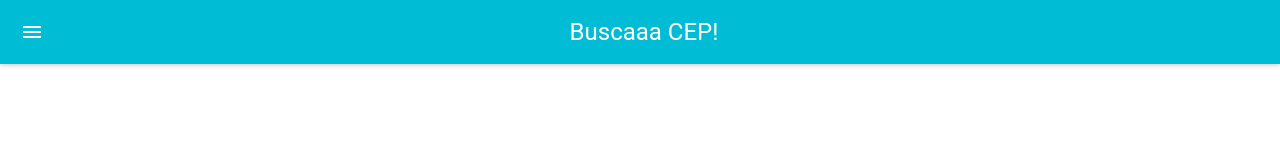
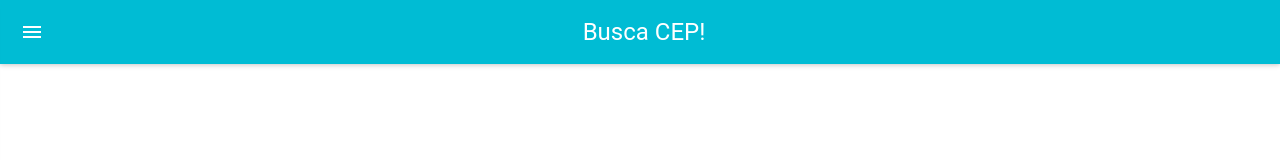
Before and after one commit to Ryuuki941/buscadorDeCEP, a React (Create React App) app: page / in a window 1280 px wide. Shown: the top 160 px of the page. Built offline with nearby package versions, Linux system fonts and the light colour scheme; what react-tap-event-plugin would draw is missing.

Commit message:
final v2.0

```diff
--- a/src/components/Content/Content.jsx
+++ b/src/components/Content/Content.jsx
@@ -4,6 +4,7 @@ import Paper from 'material-ui/Paper';
 
 const style = {
     width: '90%',
+    height:"10%",
     margin: 10,
     textAlign: 'center',
     display: 'inline-block',
--- a/src/components/Header/Header.jsx
+++ b/src/components/Header/Header.jsx
@@ -5,17 +5,22 @@ import MenuItem from 'material-ui/MenuItem';
 import injectTapEventPlugin from 'react-tap-event-plugin';
 injectTapEventPlugin();
 
+
 class Header extends Component{
     constructor(props) {
         super(props);
-        this.state = {open: false};
+        this.state = {
+          open: false,
+        };
       }
-
+      handleClose = () =>{
+        window.alert("Not implemented yet!!");
+      }
        render() {
         return (
           <div className="App">
             <AppBar
-                title="Buscaaa CEP!"
+                title="Busca CEP!"
                 iconClassNameRight="muidocs-icon-navigation-expand-more"
                 onLeftIconButtonClick={() => this.setState({open: !this.state.open})}
             />
@@ -29,7 +34,6 @@ class Header extends Component{
                <MenuItem onClick={this.handleClose}>Menu Item 2</MenuItem>
 
             </Drawer>
-
           </div>
         );
       }
```
Also changed, not shown: src/components/Feedback/Feedback.jsx (+8 -13 lines).
